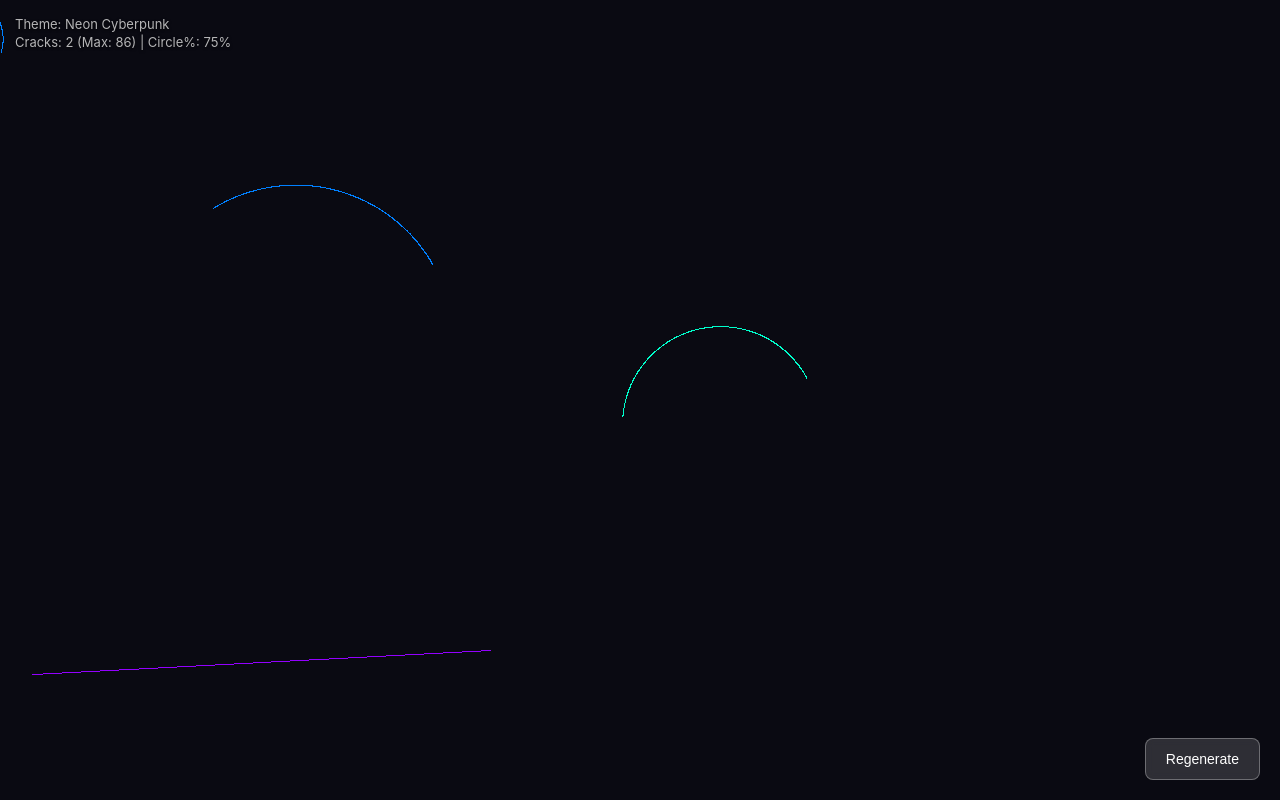
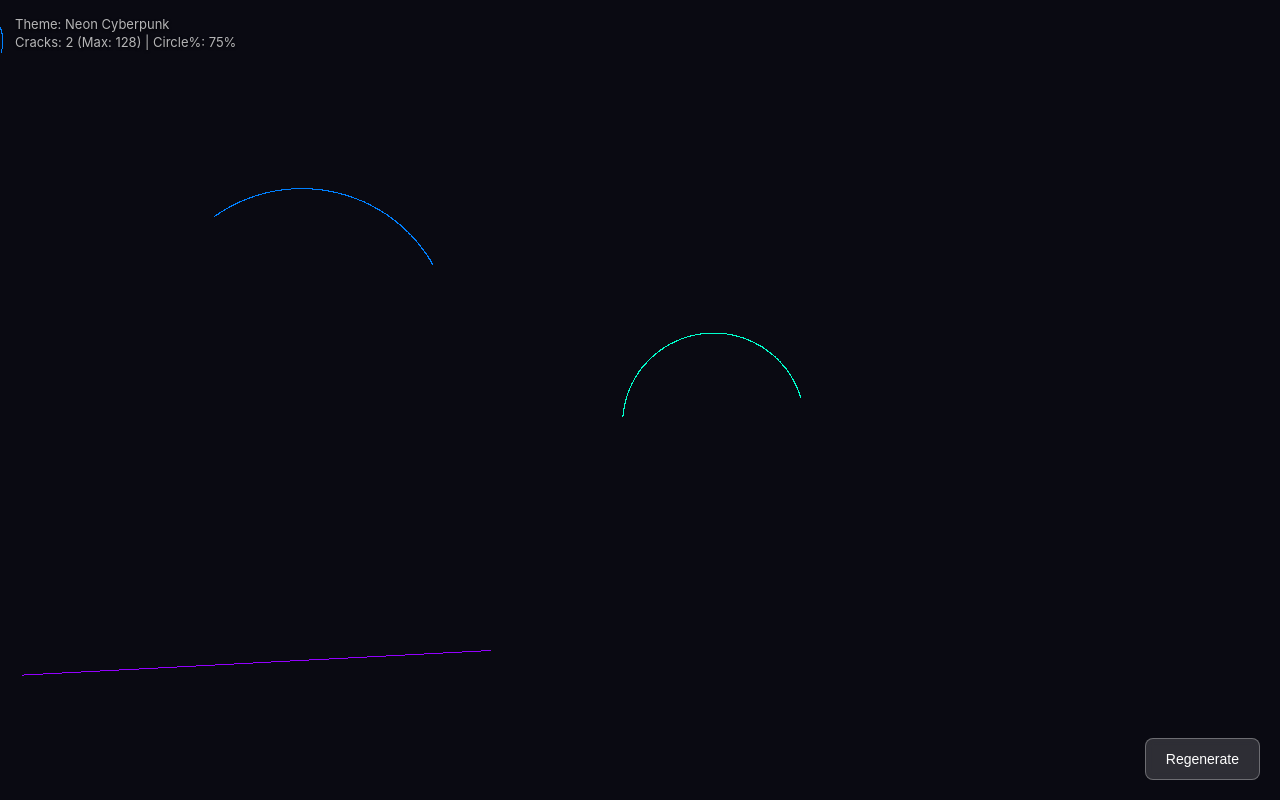
Before and after one commit to kenwud/substrate, a plain HTML site: page index4.html in a window 1280 px wide. Drawn offline with Linux system fonts and the light colour scheme.

Commit message:
Adjust max_cracks and radius calculation parameters

```diff
--- a/index4.html
+++ b/index4.html
@@ -107,9 +107,9 @@
         currentConfig = {
             max_cycles: getRandomChoice([25000, 30000]),
             initial_cracks: getRandomChoice([1, 2, 4, 8, 16]),
-            max_cracks: getRandomChoice([16, 24, 48, 64, 86]),
+            max_cracks: getRandomChoice([32, 64, 128]),
             circle_percent: getRandomChoice([0.0, 12.5, 50.0, 75.0, 100.0, 100.0]),
-            angle_sensitivity: getRandomChoice([1.0, 2.5, 5.0, 10.0])
+            angle_sensitivity: getRandomChoice([1.0, 2.5, 5.0])
         };
         currentPalette = getRandomChoice(PALETTES);
 
@@ -146,7 +146,7 @@
 
 				const max_r = (width + height) / 3;
 				// Lower exponent = larger circles, Higher exponent (e.g. 2.5) = tighter loops
-				let r = 15 + Math.floor(Math.pow(Math.random(), 2.5) * max_r);
+				let r = 8 + Math.floor(Math.pow(Math.random(), 2.5) * max_r);
 				if (Math.random() < 0.5) r *= -1;
 
 				const radian_inc = 0.42 / r;
```
